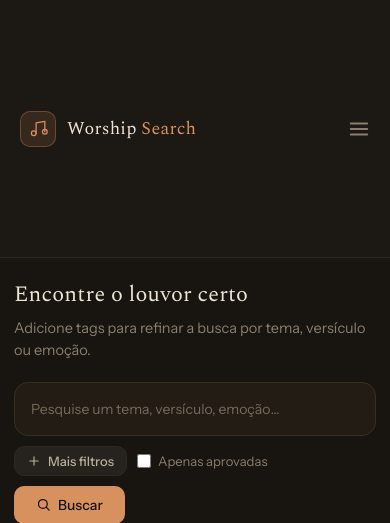
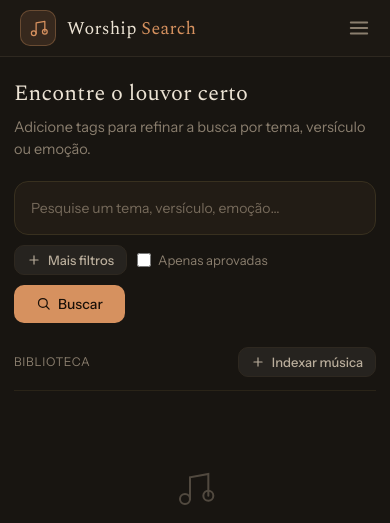
Before and after one commit to leandroTS82/WorshipSearchWeb, an ASP.NET Core app: page / in a window 390 px wide. Shown: the top 523 px of the page. Run offline with ASP.NET Core 8, Linux system fonts and the light colour scheme; some libraries are stand-ins or nearby versions.

Commit message:
Fix mobile header height caused by flex-basis from desktop layout
On desktop, #ws-side has flex: 0 0 258px (width). When body switches to
flex-direction: column on mobile, flex-basis: 258px was being applied as
height instead, creating a ~258px empty gap above the header bar.
Adding flex: none in the mobile override collapses it to content height.

Co-Authored-By: Claude Sonnet 4.6 <noreply@anthropic.com>
Claude-Session: https://claude.ai/code/session_019zsadPwmQp1zGUrEYXsRff

```diff
--- a/Views/Shared/_Layout.cshtml
+++ b/Views/Shared/_Layout.cshtml
@@ -261,7 +261,7 @@
         @@media (max-width: 860px) {
             body { flex-direction: column; }
             #ws-side {
-                width: 100%; height: auto; position: sticky; top: 0; z-index: 100;
+                width: 100%; height: auto; flex: none; position: sticky; top: 0; z-index: 100;
                 flex-direction: row; align-items: center; justify-content: space-between;
                 padding: 10px 14px; border-right: none; border-bottom: 1px solid var(--border);
             }
```
